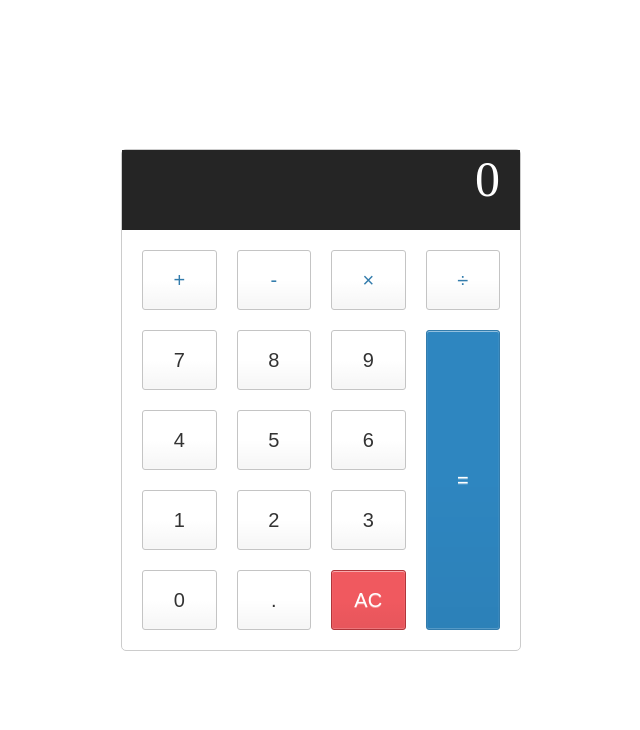
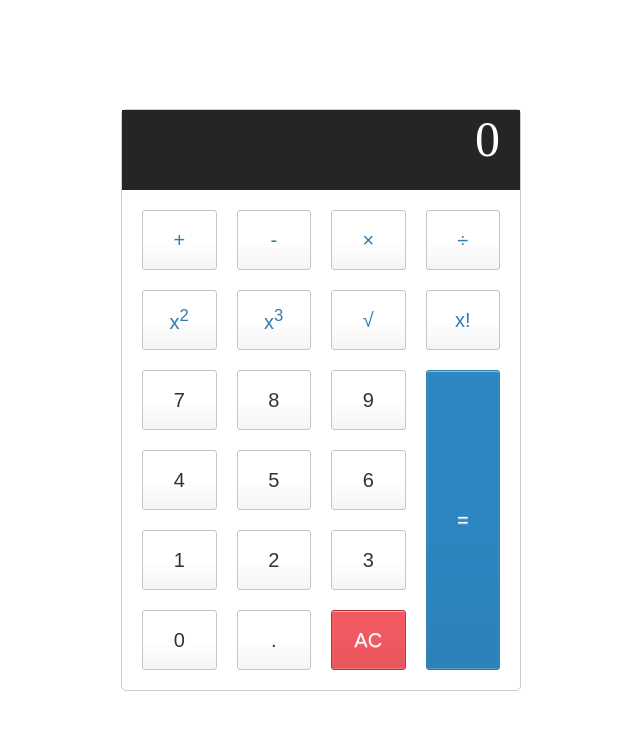
Before and after one commit to LinkK9/myCalculator, a plain HTML site: page index.html in a window 1280 px wide. Shown: the whole page, without its empty margins (319-959 px from the left). Drawn offline with Linux system fonts and the light colour scheme.

Commit message:
bo sung tinh nang

```diff
--- a/app.js
+++ b/app.js
@@ -3,6 +3,8 @@ let expression = "";
 function pushText(char) {
   expression += char;
   screenView += char;
+  screenView = screenView.replace("**2", "²");
+  screenView = screenView.replace("**3", "³");
   screenView = screenView.replace("*", "×");
   screenView = screenView.replace("/", "÷");
   document.getElementById("calculator-screen").innerText = screenView;
@@ -16,3 +18,19 @@ function clearScreen() {
   expression = "0";
   screenView = "";
 }
+function sqrt() {
+  expression = "Math.sqrt(" + expression + ")";
+  cal();
+}
+function giaiThua(num) {
+  let gt = 1;
+  for (let i = 1; i <= num; i++) {
+    gt *= i;
+  }
+  return gt;
+}
+
+function gtButton() {
+    expression = giaiThua(eval(expression));
+    cal();
+}
--- a/index.html
+++ b/index.html
@@ -10,31 +10,36 @@
 
 <body>
     <div class="calculator">
-        <div class="calculator-screen" id= "calculator-screen">0</div>
+        <div class="calculator-screen" id="calculator-screen">0</div>
         <div class="calculator-keys">
 
-            <button type="button" class="operator" onclick="pushText('+')" >+</button>
-            <button type="button" class="operator" onclick="pushText('-')" >-</button>
-            <button type="button" class="operator" onclick="pushText('*')" >&times;</button>
-            <button type="button" class="operator" onclick="pushText('/')" >&divide;</button>
+            <button type="button" class="operator" onclick="pushText('+')">+</button>
+            <button type="button" class="operator" onclick="pushText('-')">-</button>
+            <button type="button" class="operator" onclick="pushText('*')">×</button>
+            <button type="button" class="operator" onclick="pushText('/')">÷</button>
 
-            <button type="button" onclick="pushText('7')" >7</button>
-            <button type="button" onclick="pushText('8')" >8</button>
-            <button type="button" onclick="pushText('9')" >9</button>
+            <button type="button" class="operator" onclick="pushText('**2')">x<sup>2</sup></button>
+            <button type="button" class="operator" onclick="pushText('**3')">x<sup>3</sup></button>
+            <button type="button" class="operator" onclick="sqrt()">√</button>
+            <button type="button" class="operator" onclick="gtButton()">x!</button>
+
+            <button type="button" onclick="pushText('7')">7</button>
+            <button type="button" onclick="pushText('8')">8</button>
+            <button type="button" onclick="pushText('9')">9</button>
 
 
-            <button type="button" onclick="pushText('4')" >4</button>
-            <button type="button" onclick="pushText('5')" >5</button>
-            <button type="button" onclick="pushText('6')" >6</button>
+            <button type="button" onclick="pushText('4')">4</button>
+            <button type="button" onclick="pushText('5')">5</button>
+            <button type="button" onclick="pushText('6')">6</button>
 
 
-            <button type="button" onclick="pushText('1')" >1</button>
-            <button type="button" onclick="pushText('2')" >2</button>
-            <button type="button" onclick="pushText('3')" >3</button>
+            <button type="button" onclick="pushText('1')">1</button>
+            <button type="button" onclick="pushText('2')">2</button>
+            <button type="button" onclick="pushText('3')">3</button>
 
 
-            <button type="button" onclick="pushText('0')" >0</button>
-            <button type="button" class="decimal" onclick="pushText('.')" >.</button>
+            <button type="button" onclick="pushText('0')">0</button>
+            <button type="button" class="decimal" onclick="pushText('.')">.</button>
             <button type="button" class="all-clear" onclick="clearScreen()">AC</button>
 
             <button type="button" class="equal-sign" onclick="cal()">=</button>
@@ -43,4 +48,5 @@
     </div>
 </body>
 <script src="app.js"></script>
+
 </html>
--- a/style.css
+++ b/style.css
@@ -3,7 +3,7 @@ html {
   box-sizing: border-box;
 }
 
-*, *::before, *::after {
+* {
   margin: 0;
   padding: 0;
   box-sizing: inherit;
@@ -39,9 +39,17 @@ button {
   background-color: transparent;
   font-size: 2rem;
   color: #333;
-  background-image: linear-gradient(to bottom,transparent,transparent 50%,rgba(0,0,0,.04));
-  box-shadow: inset 0 0 0 1px rgba(255,255,255,.05), inset 0 1px 0 0 rgba(255,255,255,.45), inset 0 -1px 0 0 rgba(255,255,255,.15), 0 1px 0 0 rgba(255,255,255,.15);
-  text-shadow: 0 1px rgba(255,255,255,.4);
+  background-image: linear-gradient(
+    to bottom,
+    transparent,
+    transparent 50%,
+    rgba(0, 0, 0, 0.04)
+  );
+  box-shadow: inset 0 0 0 1px rgba(255, 255, 255, 0.05),
+    inset 0 1px 0 0 rgba(255, 255, 255, 0.45),
+    inset 0 -1px 0 0 rgba(255, 255, 255, 0.15),
+    0 1px 0 0 rgba(255, 255, 255, 0.15);
+  text-shadow: 0 1px rgba(255, 255, 255, 0.4);
 }
 
 button:hover {
@@ -67,7 +75,7 @@ button:hover {
   border-color: #337cac;
   color: #fff;
   height: 100%;
-  grid-area: 2 / 4 / 6 / 5;
+  grid-area: 3 / 4 / 7 / 5;
 }
 
 .equal-sign:hover {
```
